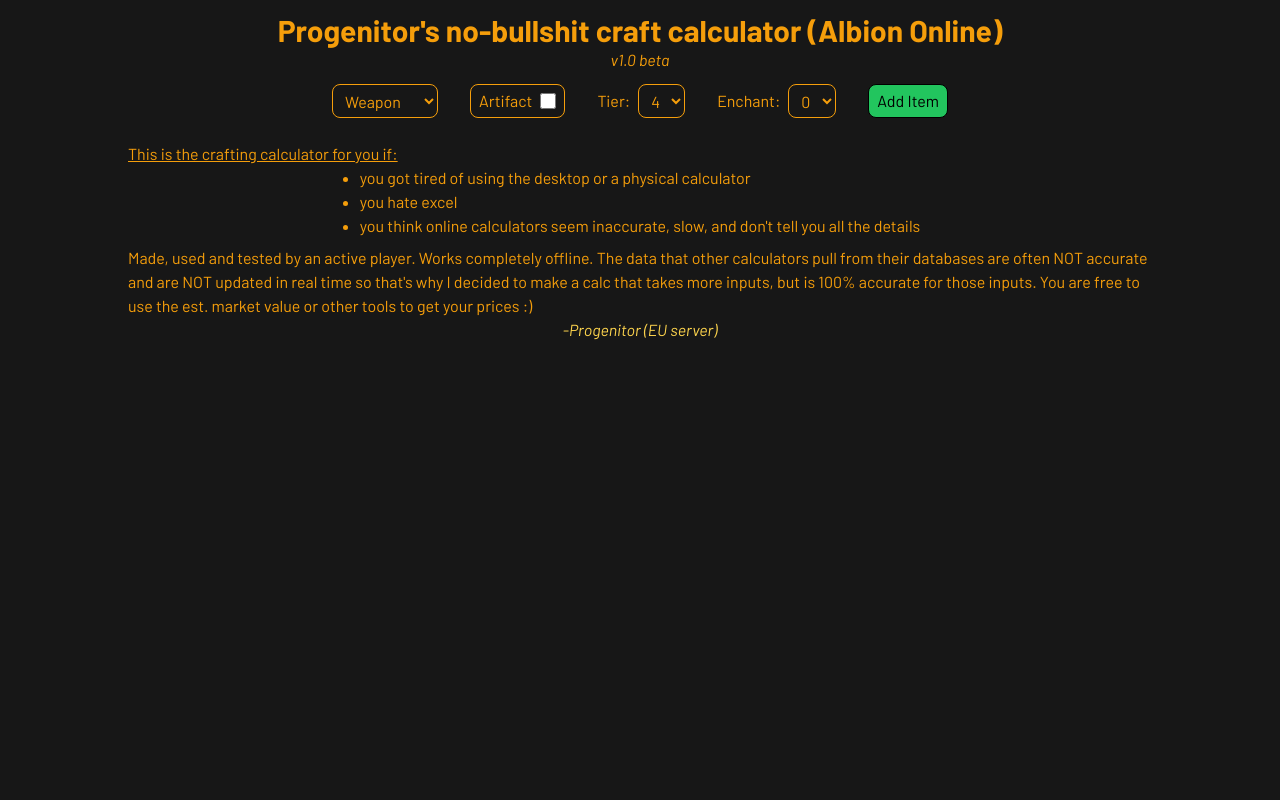
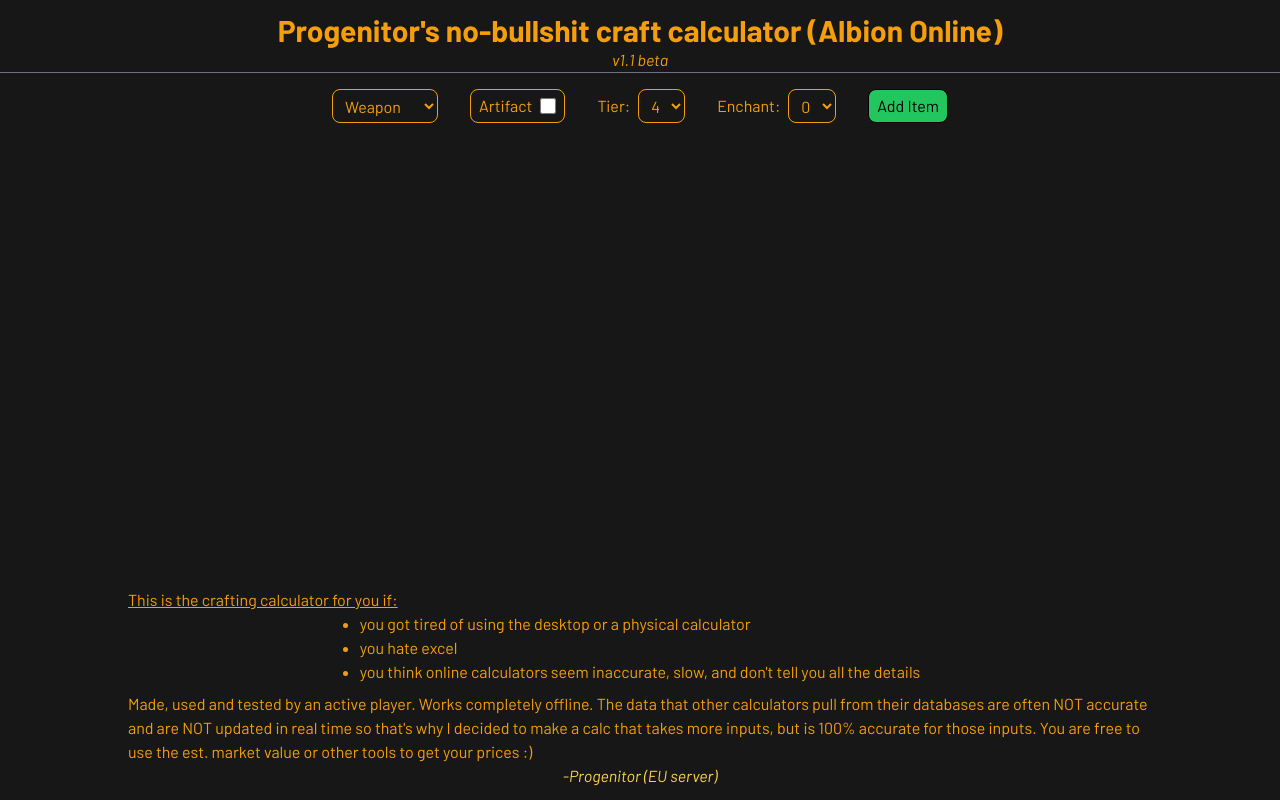
Before and after one commit to mPunc/progenitor-crafting, a React (Create React App) app: page / in a window 1280 px wide. Built offline with nearby package versions, Linux system fonts and the light colour scheme.

Commit message:
Added some bullshit animations, not worth it
Needs fixing, too much trouble for what it is
-MP

```diff
--- a/src/App.js
+++ b/src/App.js
@@ -7,6 +7,8 @@
 function App() {
   const [items, setItems] = useState([]);
   const [nextId, setNextId] = useState(1);
+
+  const hasItems = items.length > 0;
 
   // move this function later, create separate component maybe
   const addItem = (itemType, isArtifact, tier, enchant) => {
@@ -26,14 +28,16 @@
 
   return (
     <div className="min-h-screen min-w-screen bg-neutral-900 text-amber-500 font-barlow">
-      <Header/>
-      <Menu onAddItem={addItem}/>
+      <Header className={hasItems ? '-translate-y-full hidden' : 'translate-y-0'}/>
+      <Menu onAddItem={addItem} className={hasItems ? '-translate-y-0' : 'translate-y-0'}/>
+
       <div className="flex flex-row flex-wrap justify-center">
         {items.map( item => (
           <CraftedItem key={item.id} itemType={item.itemType} isArtifact={item.artifact} tier={item.tier} enchant={item.enchant}/>
         ))}
       </div>
-      <Footer/>
+
+      <Footer className={hasItems ? 'translate-y-full' : 'translate-y-0'}/>
     </div>
   );
 }
--- a/src/components/features/craftedItem.jsx
+++ b/src/components/features/craftedItem.jsx
@@ -7,6 +7,7 @@
 import { formatNumber, getFameCoefficient, getJournal, getTax } from "../../utils/constantGetters";
 
 function CraftedItem({ itemType, isArtifact, tier, enchant }) {
+  // * group related state into objects
   const [res1Amount, setRes1Amount] = useState(0);
   const [res1Price, setRes1Price] = useState(0);
   const [res2Amount, setRes2Amount] = useState(0);
@@ -21,6 +22,7 @@
   const [journalEmptyPrice, setJournalEmptyPrice] = useState(0);
   const [journalFullPrice, setJournalFullPrice] = useState(0);
 
+  // * move all calculations into a helper
   // calculated helper values:
   const res1TotalPrice = res1Amount * res1Price;
   const res2TotalPrice = res2Amount * res2Price;
--- a/src/components/features/footer.jsx
+++ b/src/components/features/footer.jsx
@@ -1,7 +1,9 @@
 
-function Footer() {
+function Footer({ className }) {
   return (
-    <div className="max-w-5xl mx-auto flex flex-col justify-center items-center pt-3 pb-3">
+    <div className={`max-w-5xl mx-auto flex flex-col justify-center items-center pt-3 pb-3
+      fixed left-0 right-0 bottom-0 transition-transform duration-500 ease-in ${className}`}
+    >
       <div className="underline self-start">This is the crafting calculator for you if:</div>
       <ul className="list-disc mb-2">
         <li>you got tired of using the desktop or a physical calculator</li>
--- a/src/components/features/header.jsx
+++ b/src/components/features/header.jsx
@@ -1,9 +1,13 @@
+import HorizontalLine from "../ui/horizontalLine";
 
-function Header() {
+function Header({ className }) {
   return (
-    <div className="flex flex-col justify-center items-center pt-3 pb-3">
+    <div className={`flex flex-col justify-center items-center pt-3
+      transition-transform duration-500 ease-in ${className}`}
+    >
       <h1 className="text-3xl font-bold">Progenitor's no-bullshit craft calculator (Albion Online)</h1>
-      <p className="text-base italic">v1.0 beta</p>
+      <p className="text-base italic">v1.1 beta</p>
+      <HorizontalLine/>
     </div>
   );
 }
--- a/src/components/features/menu.jsx
+++ b/src/components/features/menu.jsx
@@ -1,13 +1,15 @@
 import { useState } from "react";
 
-function Menu({ onAddItem }) {
+function Menu({ onAddItem, className }) {
   const [itemType, setItemType] = useState("weapon");
   const [isArtifact, setIsArtifact] = useState(false);
   const [tier, setTier] = useState(4);
   const [enchant, setEnchant] = useState(0);
 
   return (
-    <div className="flex flex-row justify-center pb-3 gap-x-8">
+    <div className={`flex flex-row justify-center pt-3 pb-3 gap-x-8
+      transition-transform duration-500 ease-in ${className}`}
+    >
       <select
         value={itemType}
         onChange={(e) => setItemType(e.target.value)}
```
